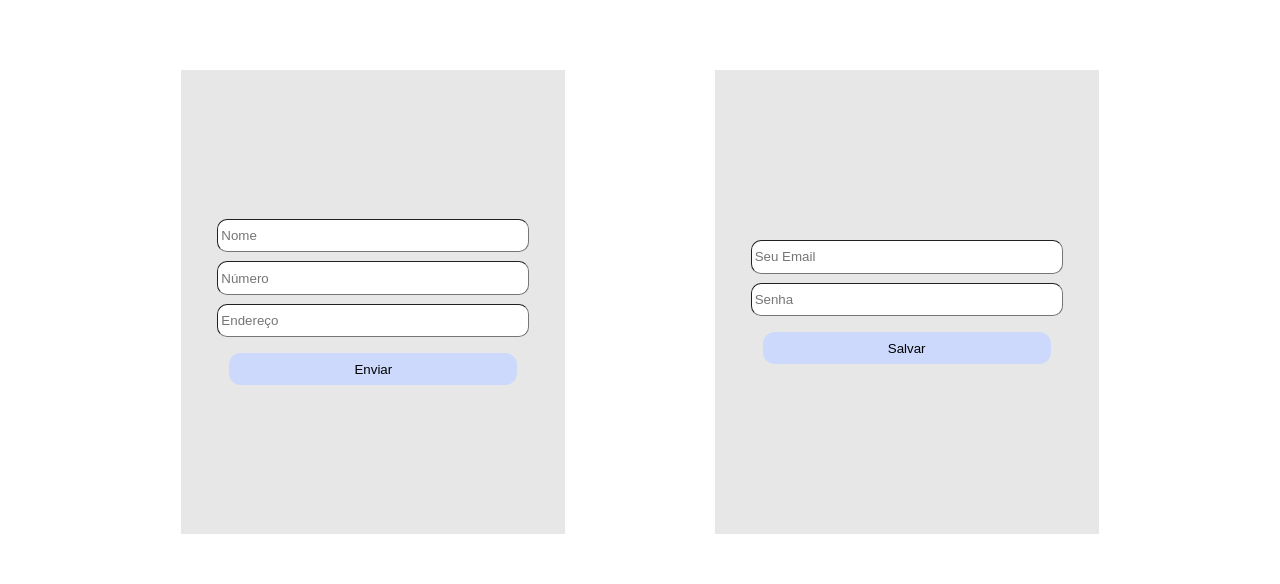
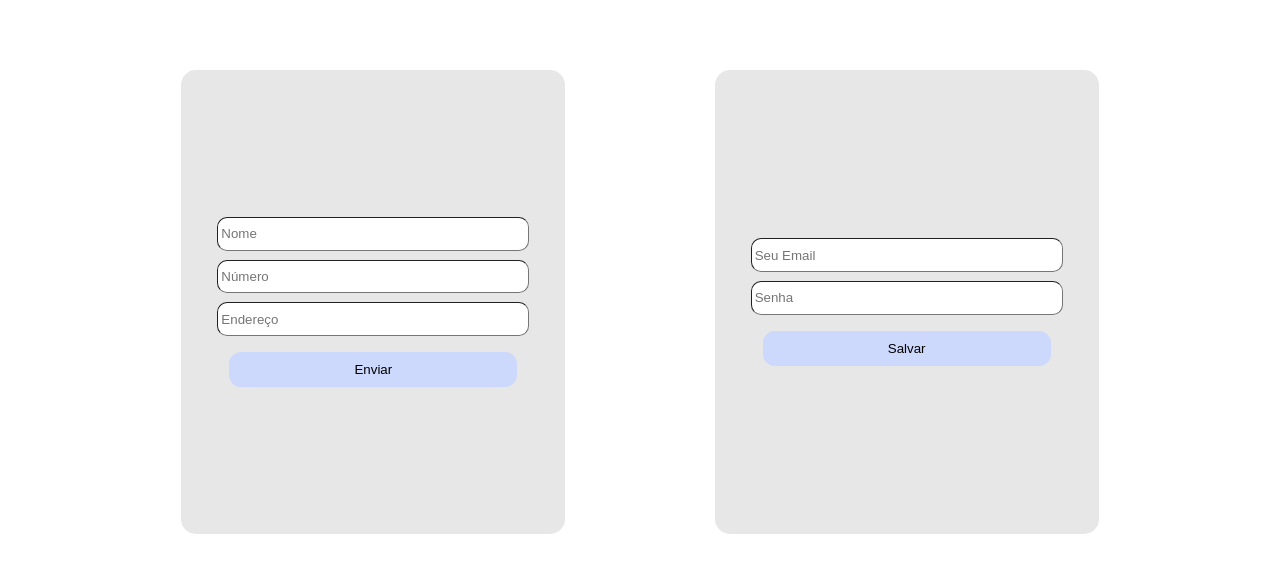
Before and after one commit to gabriellima-4/formulario-com-react, a React (Vite) app in the folder formulario/: page / in a window 1280 px wide. Shown: the part 127-711 px from the top of the page. Built offline with nearby package versions, Linux system fonts and the light colour scheme.

Commit message:
borda na div

```diff
--- a/formulario/src/components/Cadastro/stylec.css
+++ b/formulario/src/components/Cadastro/stylec.css
@@ -22,6 +22,7 @@ section {
     background-color: rgb(231, 231, 231);
     height: 29rem;
     width: 24rem;
+    border-radius: 15px;
 }
 
 #nome, #numero, #endereco, #email, #senha {
@@ -40,5 +41,5 @@ section {
     width: 18rem;
     border-radius: 12px;
     border: none;
-    height: 2rem;
+    height: 2.2rem;
 }
```
